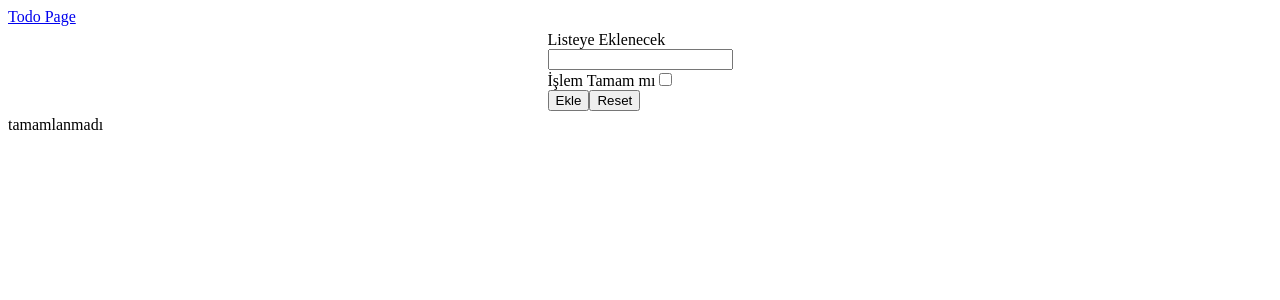
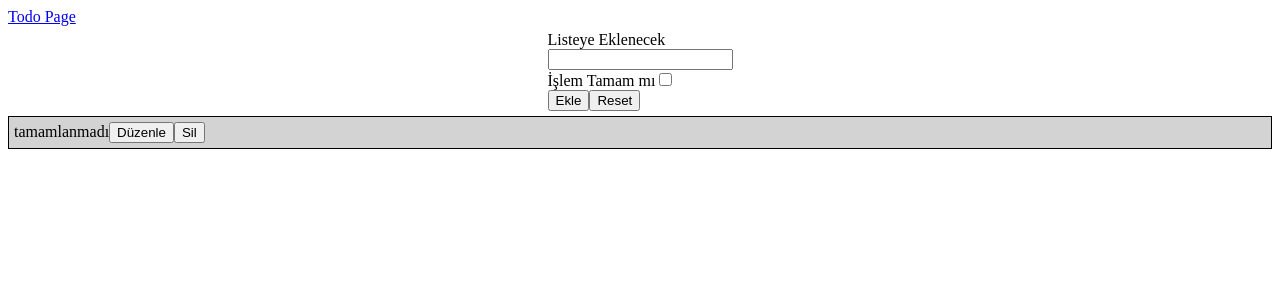
Before and after one commit to neominalsolutions/SiemensNg02, an Angular app: page /todos in a window 1280 px wide. Both pictures are taken after a click on the button "Ekle". Shown: the top 300 px of the page. Built offline with nearby package versions, Linux system fonts and the light colour scheme.

Commit message:
todo-item template

```diff
--- a/src/app/pages/todo-page/features/todo-item/todo-item.component.html
+++ b/src/app/pages/todo-page/features/todo-item/todo-item.component.html
@@ -1,4 +1,35 @@
-<div>
+<div [ngClass]="todo?.completed ? 'completed':'not-completed'">
+  <!-- <div *ngIf="editMode && todo">
+    <input [(ngModel)]="todo.title">
+    <input [value]="todo.title" (change)="onTitleChange($event)">
+    <input type="checkbox" [(ngModel)]="todo.completed"> İşlem Tamamlandı Mı ?
+    <button (click)="Confirm()">Onay</button>
+  </div>
+  <div *ngIf="!editMode">
+    {{todo?.title}}
+    <span>{{todo?.completed ?
+      'tamamlandı':'tamamlanmadı'}}</span>
+    <button (click)="Edit(todo?.id)">Düzenle</button>
+    <button (click)="Delete(todo?.id)">Sil</button>
+  </div> -->
+
+  <!-- 2.yöntem -->
+  <div *ngIf="editMode then editModeTemplate else normalModeTemplate"></div>
+</div>
+
+<ng-template #editModeTemplate>
+  <div *ngIf="editMode && todo">
+    <input [(ngModel)]="todo.title">
+    <!-- <input [value]="todo.title" (change)="onTitleChange($event)"> -->
+    <input type="checkbox" [(ngModel)]="todo.completed"> İşlem Tamamlandı Mı ?
+    <button (click)="Confirm()">Onay</button>
+  </div>
+</ng-template>
+
+<ng-template #normalModeTemplate>
   {{todo?.title}}
-  <span>{{todo?.completed ? 'tamamlandı':'tamamlanmadı'}}</span>
-</div>
+  <span>{{todo?.completed ?
+    'tamamlandı':'tamamlanmadı'}}</span>
+  <button (click)="Edit(todo?.id)">Düzenle</button>
+  <button (click)="Delete(todo?.id)">Sil</button>
+</ng-template>
--- a/src/app/pages/todo-page/features/todo-item/todo-item.component.scss
+++ b/src/app/pages/todo-page/features/todo-item/todo-item.component.scss
@@ -0,0 +1,13 @@
+.completed {
+  background-color: lightgreen;
+  color: white;
+  border: 1px solid gray;
+  padding: 5px;
+}
+
+.not-completed {
+  background-color: lightgray;
+  color:black;
+  border: 1px solid;
+  padding: 5px;
+}
--- a/src/app/pages/todo-page/features/todo-item/todo-item.component.ts
+++ b/src/app/pages/todo-page/features/todo-item/todo-item.component.ts
@@ -11,4 +11,20 @@ export class TodoItemComponent {
   @Input() todo: Todo | undefined;
   // kısa yazım şekli
   @Input() todo1!: Todo;
+
+  editMode: boolean = false;
+
+  Delete(arg0: number | undefined) {}
+
+  Edit(arg0: number | undefined) {
+    this.editMode = true;
+  }
+
+  Confirm() {
+    this.editMode = false;
+  }
+
+  // onTitleChange($event: any) {
+  //   if (this.todo) this.todo.title = $event.target.value;
+  // }
 }
```
